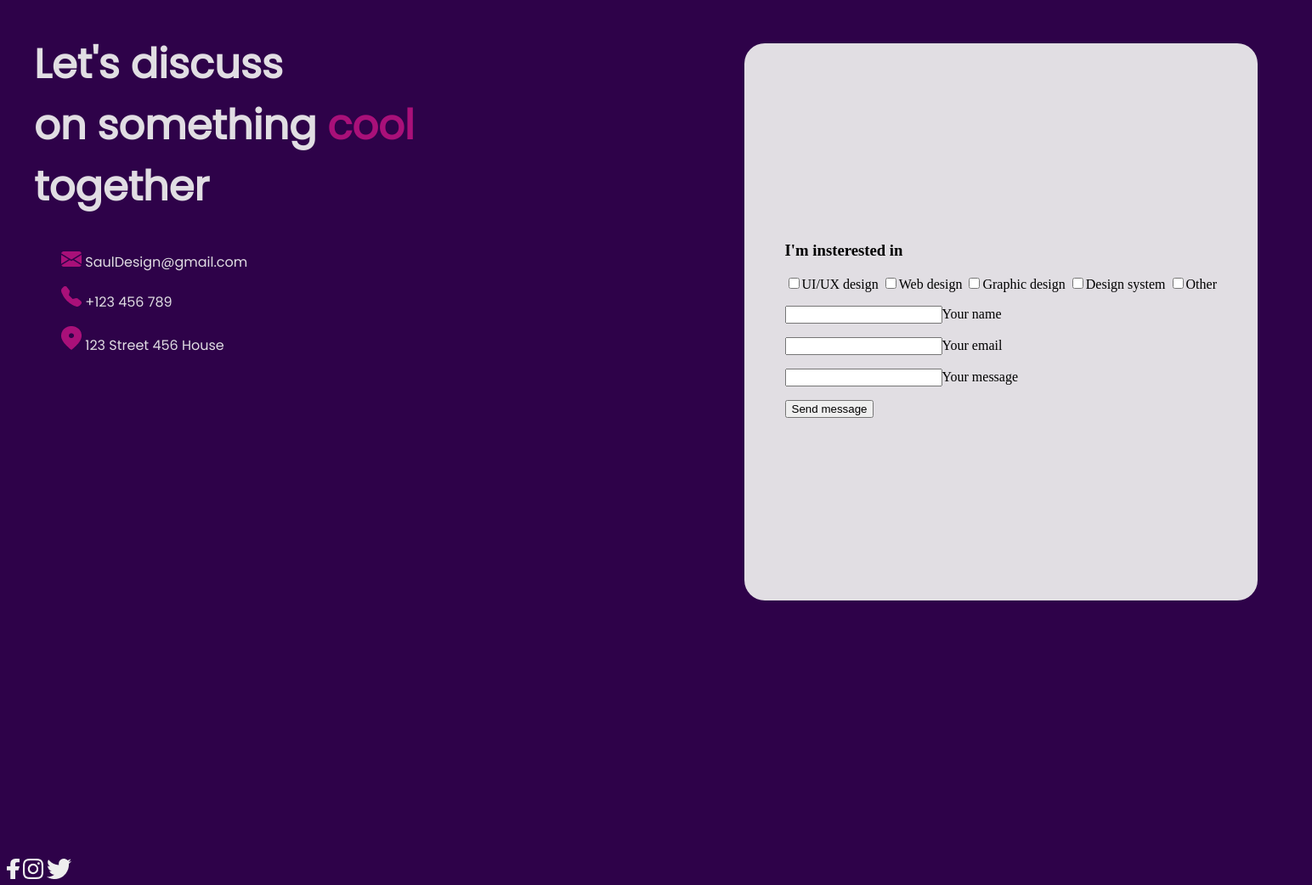
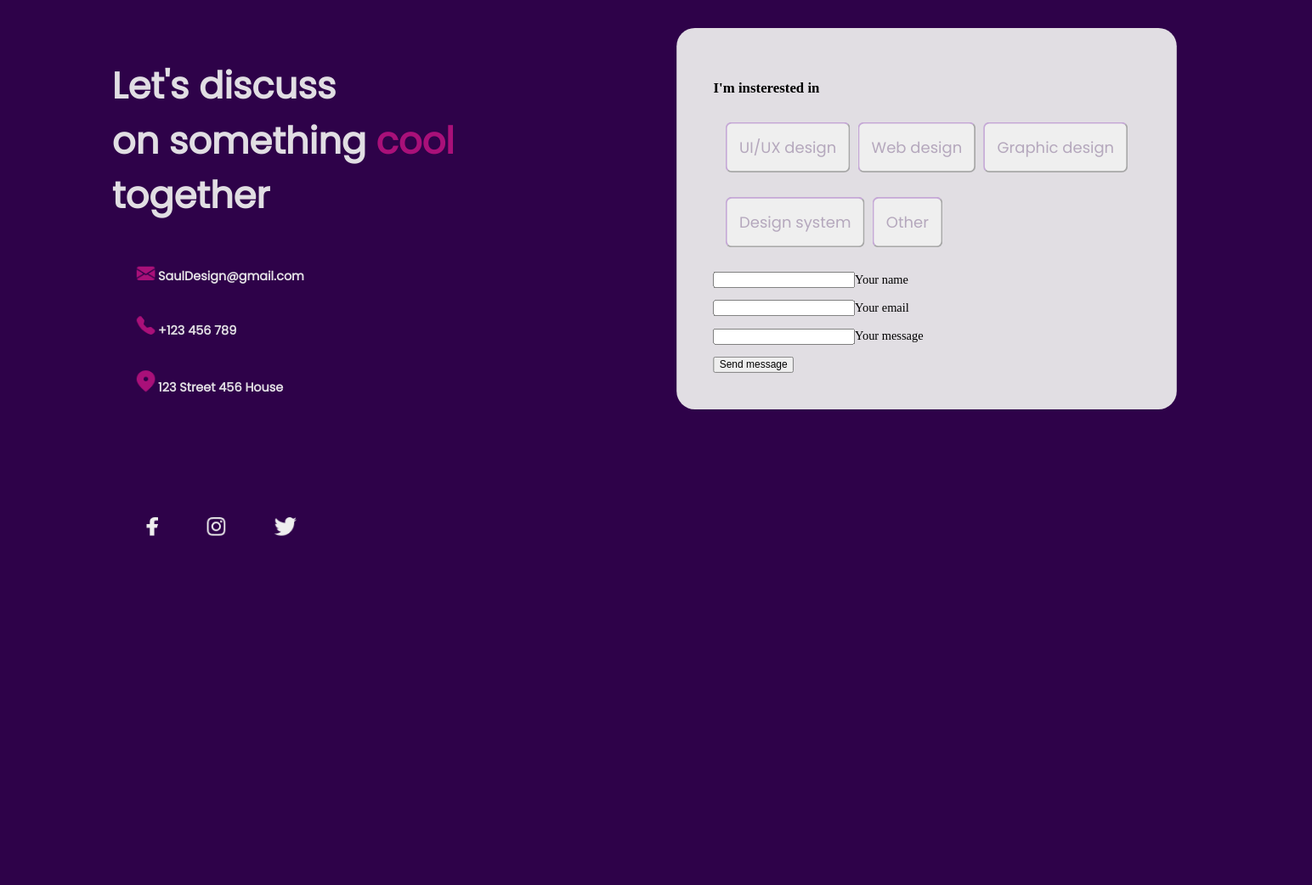
Before and after one commit to vinimarques7/challenge_1_again, a plain HTML site: page index.html in a window 1280 px wide. Shown: the whole page at 85% size, 1544 px wide, since content can reach past the window. After the commit the page ends 800 px from the top, so only its background shows below. Drawn offline with Linux system fonts and the light colour scheme.

Commit message:
updating

```diff
--- a/index.html
+++ b/index.html
@@ -15,18 +15,21 @@
 
         <!-- Specify the info topics -->
         <div class="icons">
-            <p>
-                <img src="images/Vector_mail.png" alt="mail">
-                SaulDesign@gmail.com
-            </p>
-            <p>
-                <img src="images/TelephoneFill.png" alt="phone">
-                +123 456 789
-            </p>
-            <p>
-                <img src="images/Vector.local.png" alt="local">
-                123 Street 456 House
-            </p>
+
+            <p><img src="images/Vector_mail.png" alt="mail"> SaulDesign@gmail.com</p>
+            <p><img src="images/TelephoneFill.png" alt="phone"> +123 456 789</p>
+            <p><img src="images/Vector.local.png" alt="local"> 123 Street 456 House</p>
+
+        </div>
+    </section>
+
+
+        <!-- Bottom page icons isertion -->
+    <section class="vector-location">
+        <div class="vectors">
+            <img src="images/Vector.facebook.png" alt="facebook" class="face">
+            <img src="images/Vector.insta.png" alt="instagram" class="insta">
+            <img src="images/Vector.twitter.png" alt="twitter" class="twit">
         </div>
     </section>
 
@@ -39,13 +42,21 @@
                 <h3>I'm insterested in</h3>
 
                 <!-- Interests boxes -->
-                <div class="interests">
-                    <input type="checkbox" name="interest">UI/UX design
-                    <input type="checkbox" name="interest">Web design
-                    <input type="checkbox" name="interest">Graphic design
-                    <input type="checkbox" name="interest">Design system
-                    <input type="checkbox" name="interest">Other
-                </div>
+
+                <!-- EU NÃO PRECISO DAS CHECKBOXES POIS POSSO ESCOLHER MAIS DE UM ASSUNTO DIFERENTE -->
+                <section class="buttonframe">
+                    <div class="interests">
+                      <button class="buttoncontainer" type="button"><span class="inter">UI/UX design</span></button>
+                      <button class="buttoncontainer" type="button"><span class="inter">Web design</span></button>
+                      <button class="buttoncontainer" type="button"><span class="inter">Graphic design</span></button>
+                    </div>
+
+                  <div class="interests">
+                    <button class="buttoncontainer" type="button"><span class="inter">Design system</span></button>
+                    <button class="buttoncontainer" type="button"><span class="inter">Other</span></button>
+                  </div>
+
+
 
                 <!-- User text inputs -->
                 <div class="text">
@@ -59,12 +70,7 @@
         </div>
     </section>
 
-    <!-- Bottom page icons isertion -->
-    <section class="vectors">
-        <img src="images/Vector.facebook.png" alt="facebook">
-        <img src="images/Vector.insta.png" alt="instagram">
-        <img src="images/Vector.twitter.png" alt="twitter">
-    </section>
+
 
 
 </body>
--- a/styles.css
+++ b/styles.css
@@ -1,13 +1,20 @@
 @import url('https://fonts.googleapis.com/css2?family=Poppins&display=swap');
 
+
+/* Full background color */
 body {
+
+    display: flex;
     background-color: #2E0249;
     width: 92rem;
+    transform: scale(0.9);
+    justify-content: space-around;
 
 
 }
 
 
+/* Texts configuration for using */
 .hypertext{
 
     color: #EEEE;
@@ -16,58 +23,147 @@ body {
 
 }
 
+
+/* Page title featurings */
 .title{
-
     display: -ms-flexbox;
     width: 40.375rem;
-    flex-shrink: 0;
-
-
     font-size: 3rem;
     font-weight: 700;
 }
 
+/* Word cool from the title color change */
 .cool{
-
     color: #a91079;
 }
 
-.container{
 
+/* BOTTOM PAGE ICONS AREA */
+
+.vector-location{
+    height: 2rem;
+    transform: translate(-38.5rem, 40rem);
+}
+
+.vectors{
     display: flex;
-    justify-content: flex-end;
-    /* position: relative; */
-    transform: translateY(-24rem) ;
-    /* transform: translateX(-30); */
+    height: 1.5rem;
+    gap: 4rem;
+    width: 1.8125rem;
+    flex-shrink: 0;
+}
+
+.face:hover,.insta:hover, .twit:hover{
+    flex-shrink: 0;
+    border-radius: 50%;
+    width: 5rem;
+    height: 5rem;
+
+    cursor: pointer;
+    padding: 1.5rem;
+}
 
 
 
+/* WHITE CONTAINER AREA */
+
+/* White container exterior manipulation */
+.container{
+    display: flex;
+    justify-content: flex-end;
 }
 
+/* White container interior manipulation */
 .whitecontainer{
 
-    display: inline-flex;
+    display: -ms-flexbox;
     padding: 3rem;
     flex-direction: column;
     justify-content: center;
     align-items: flex-start;
     gap: 13.875rem;
-    height: 70vh;
+    margin: auto;
+    max-width: auto;
+    min-width: auto;
 
     background: #EEEE;
     border-radius: 3vh;
     right: 100%;
 }
 
+
+
+/* PAGE ICONS BELOW THE TITLE */
+
 .icons{
-
-    gap: 5vh;
+    display: flex;
+    flex-direction: column;
+    align-items: flex-start;
+    font-weight: 700;
+    gap: 0.5rem;
     transform: translateX(2rem);
+    list-style: none;
 }
 
-.vectors{
 
-    gap: 3rem;
+.buttonframe{
+    /* max-width: 2rem; */
+}
 
-    transform: translateY(-5rem);
+/* All Buttons line frame */
+.interests{
+
+    display: flex;
+    padding: 1rem;
+    /* align-items: flex-start; */
+    gap: 0.625rem;
+    border-radius: 0.5rem;
+
+
 }
+
+
+/* White container interests buttons containers */
+.buttoncontainer{
+    display: flex;
+    flex-wrap: wrap;
+    flex-grow: 0;
+
+    /* max-width: 2rem; */
+    border-radius: 0.5rem;
+    padding: 1rem;
+    border-color:  rgba(46, 2, 73, 0.30);
+    cursor: pointer;
+}
+
+
+
+
+
+.buttoncontainer:hover{
+    border-radius: 0.5rem;
+    background-color: #A91079;
+
+}
+
+
+.inter{
+
+    display: flex;
+    flex-direction: column;
+    flex: 1 0 0;
+
+    color: rgba(46, 2, 73, 0.30);
+    text-align: center;
+    font-size: 1.25rem;
+    font-family: Poppins;
+    font-style: normal;
+    font-weight: 500;
+    line-height: normal;
+
+}
+
+.inter:hover{
+    color: #ffff;
+
+}
```
